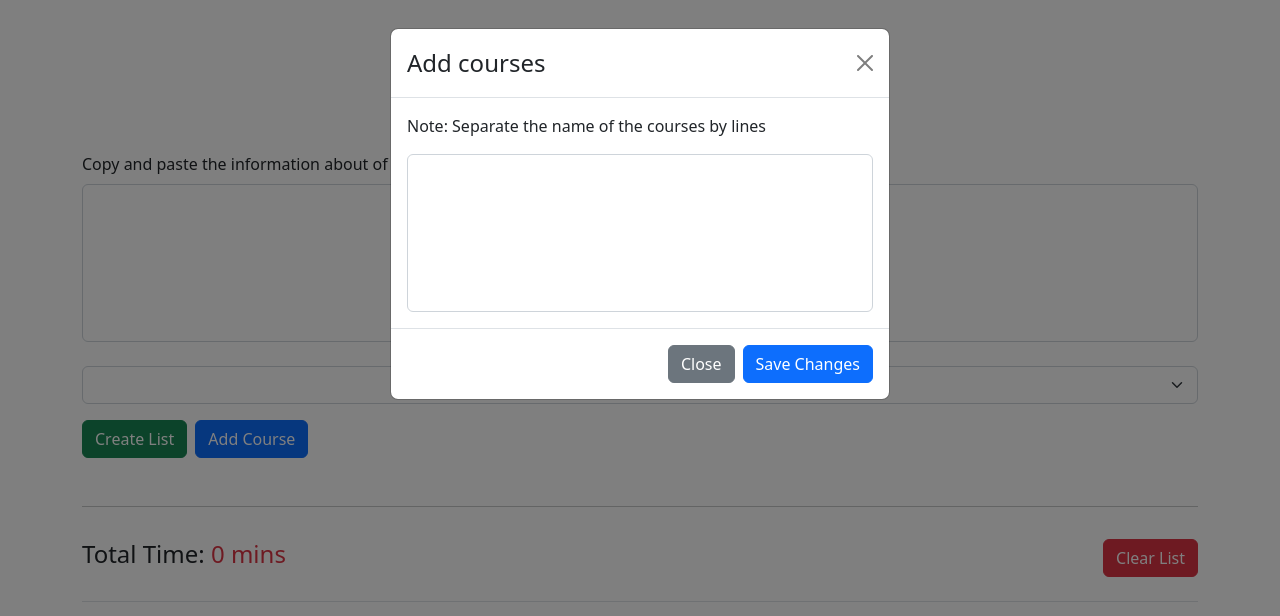
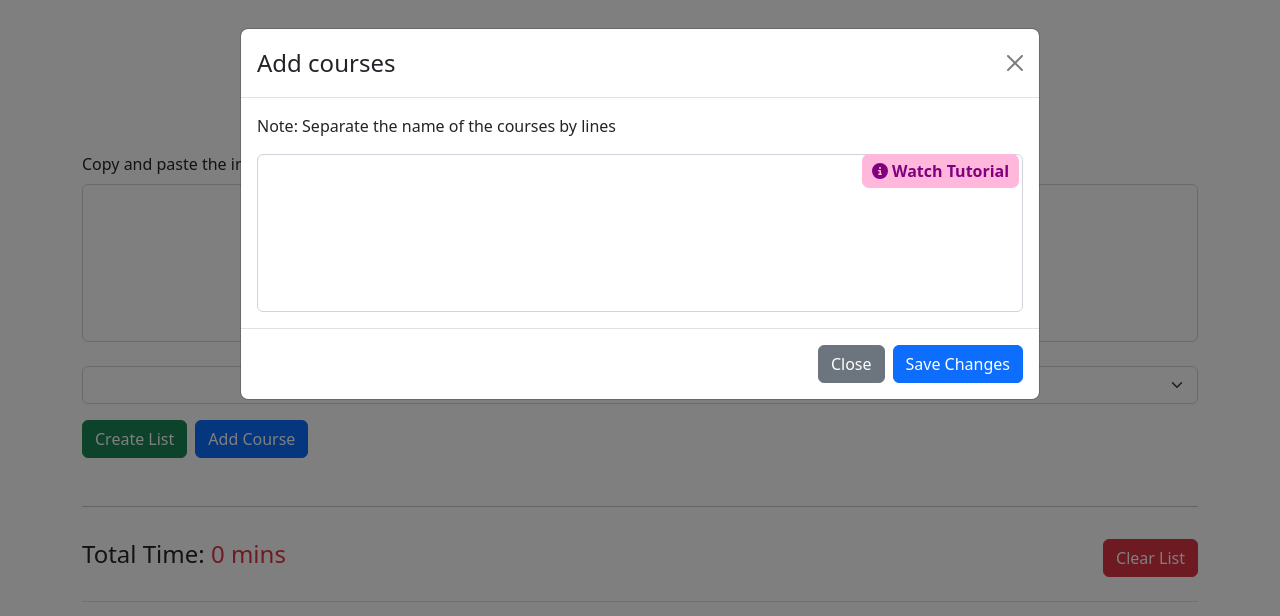
Before and after one commit to UmiKami/UdemyLearningPlanningTool, a React (Vite) app: page / in a window 1280 px wide. Shown: the top 616 px of the page. Built offline with nearby package versions, Linux system fonts and the light colour scheme.

Commit message:
added tutorial for first timers

```diff
--- a/src/views/Home.jsx
+++ b/src/views/Home.jsx
@@ -3,6 +3,7 @@ import RawTextBox from "../components/RawTextBox";
 import ToDoList from "../components/ToDoList";
 import Button from "react-bootstrap/Button";
 import Modal from "react-bootstrap/Modal";
+import Tutorial from "../components/Tutorial";
 
 function App() {
     const [todoList, setTodoList] = useState(
@@ -92,12 +93,16 @@ function App() {
             <Modal
                 show={requestCourses}
                 onHide={() => setRequestCourses(false)}
+                size="lg"
             >
                 <Modal.Header closeButton>
-                    <Modal.Title>Add courses</Modal.Title>
+                    <Modal.Title>Add courses </Modal.Title>
                 </Modal.Header>
                 <Modal.Body>
                     <p>Note: Separate the name of the courses by lines</p>
+                    <div style={{position: "relative"}} >
+                        <Tutorial displayHelp={true} />
+                    </div>
                     <textarea
                         required
                         className="form-control"
@@ -119,7 +124,7 @@ function App() {
                     </Button>
                     <Button
                         variant="primary"
-                        onClick={() => saveCourses(courseName,  "new")}
+                        onClick={() => saveCourses(courseName, "new")}
                     >
                         Save Changes
                     </Button>
```
